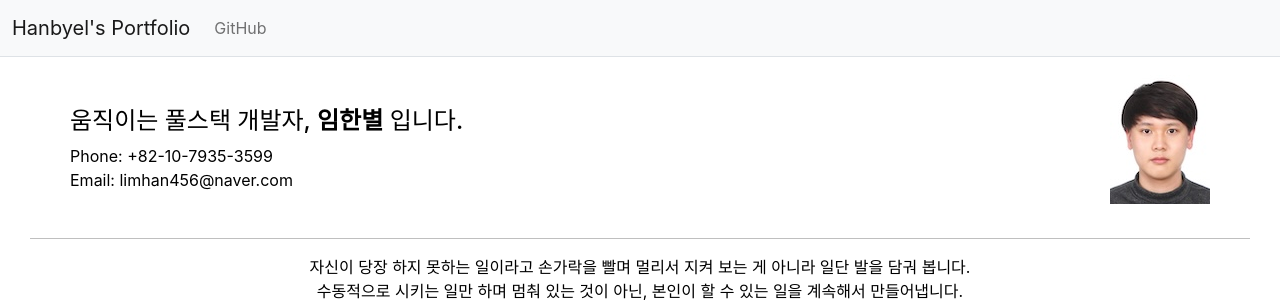
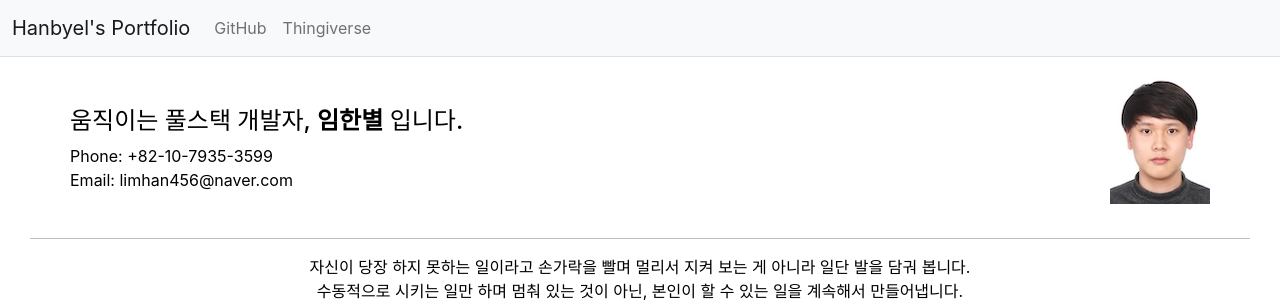
Before and after one commit to Adihang/portfolio_with_django, a Django app: page / in a window 1280 px wide. Shown: the top 304 px of the page. Run offline with Django 5.2, Linux system fonts and the light colour scheme; data comes from the database, SQL or seed files in the repository; both versions use the stored data as it was after the commit; some libraries are stand-ins or nearby versions.

Commit message:
싱기버스

```diff
--- a/templates/base.html
+++ b/templates/base.html
@@ -34,6 +34,9 @@
                     <li class="nav-item">
                         <a class="nav-link" href="https://github.com/Adihang">GitHub</a>
                     </li>
+                    <li class="nav-item">
+                        <a class="nav-link" href="https://www.thingiverse.com/hanbyel/designs">Thingiverse</a>
+                    </li>
                 </ul>
             </div>
         </div>
```
Also changed, not shown: db.sqlite3.
